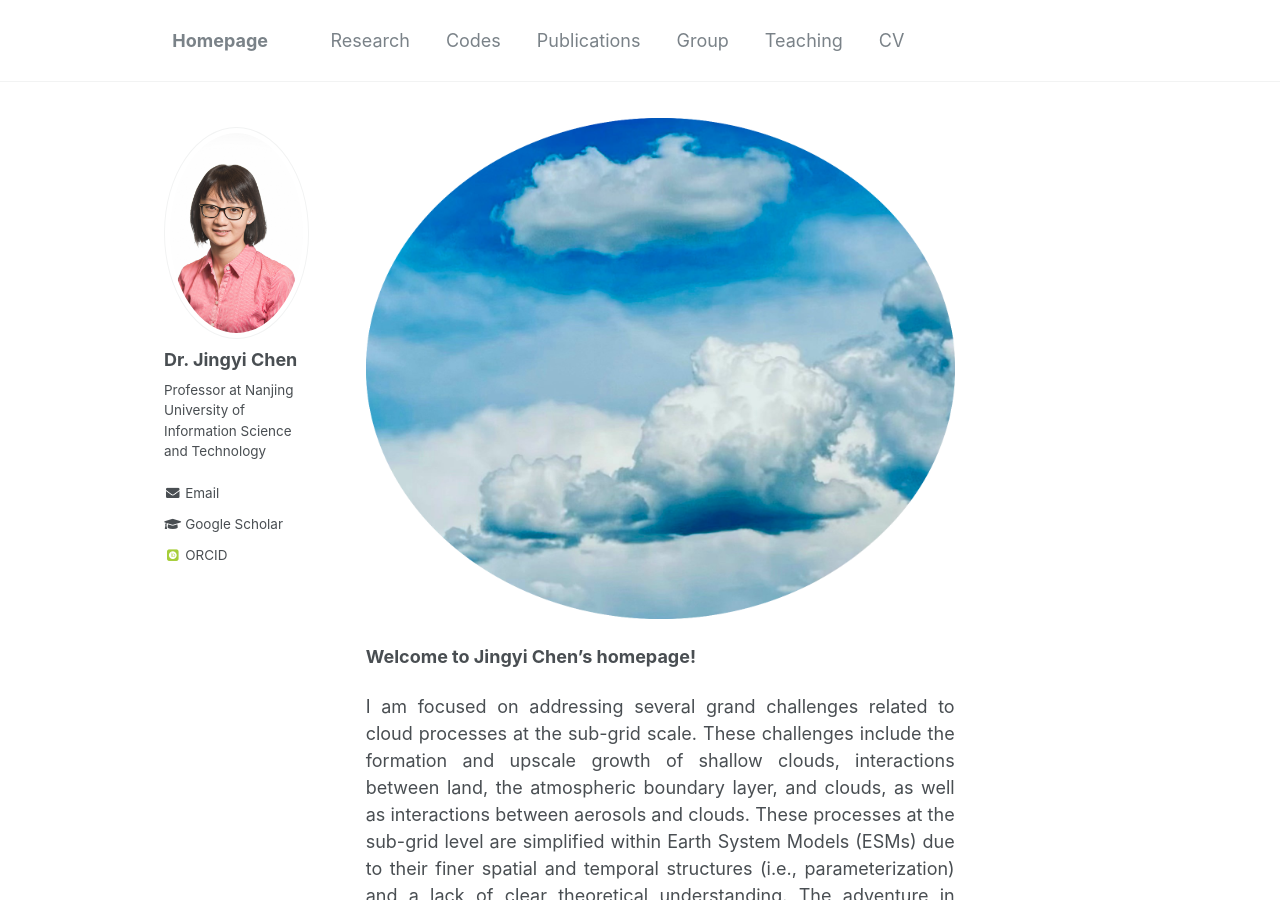
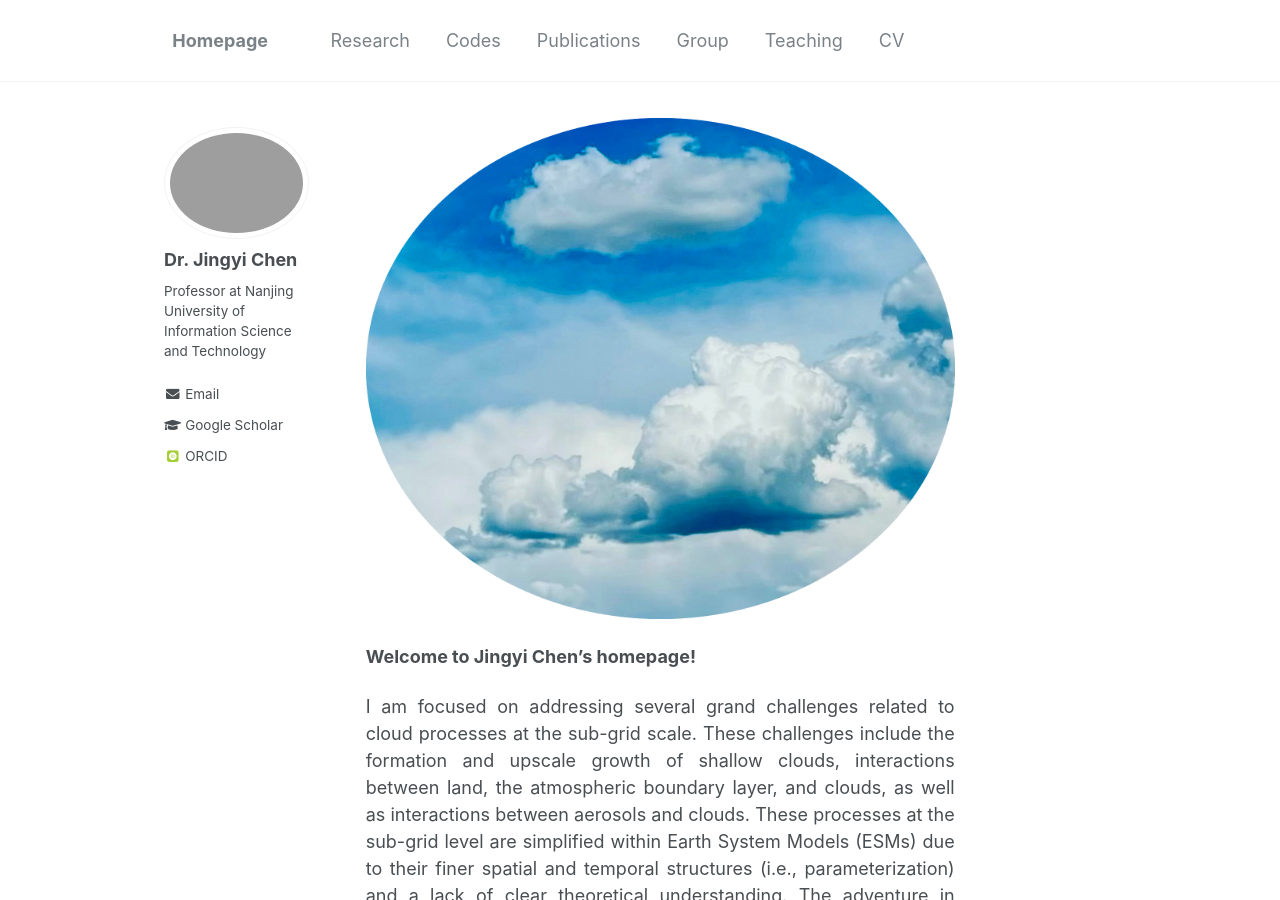
Before and after one commit to Jingyi-Chen/jingyi-chen.github.io, a Jekyll site: the page built from _pages/about.md, in a window 1280 px wide and 900 px high. Built offline with Jekyll 4.4.1, drawn with Linux system fonts in a browser that asks for light colours; some web fonts are replaced.

Commit message:
Update _config.yml

```diff
--- a/_config.yml
+++ b/_config.yml
@@ -81,7 +81,7 @@ analytics:
 # Site Author
 author:
   name             : "Dr. Jingyi Chen"
-  avatar           : "Chen.jpg"
+  avatar           : "WechatIMG115.jpg"
   bio              : "Professor at Nanjing University of Information Science and Technology"
   pronouns         : # example: "she/her"
   location         : #"Location"
```
